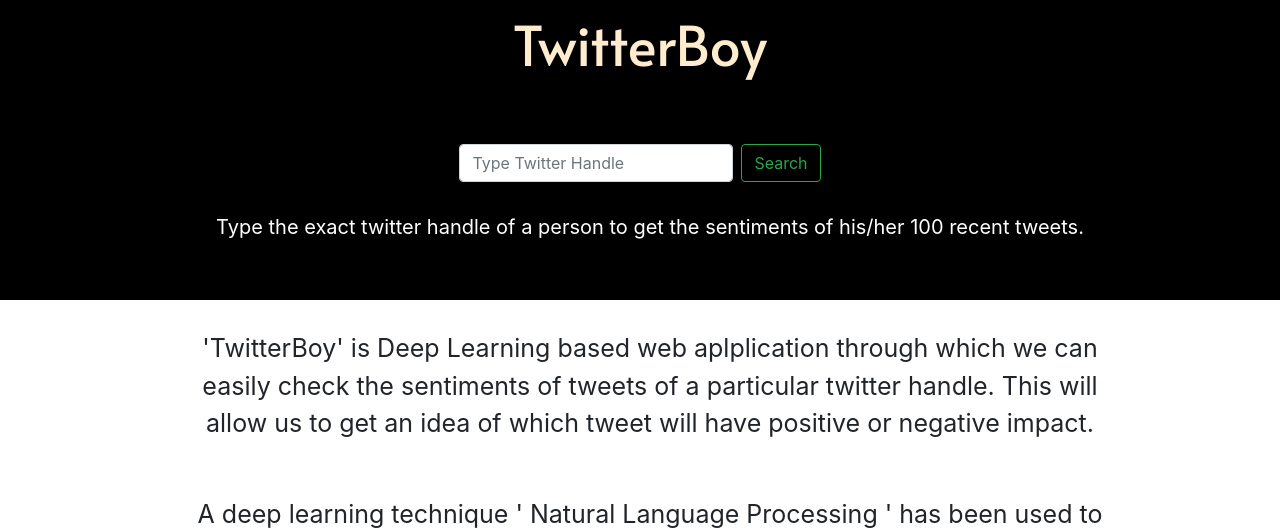
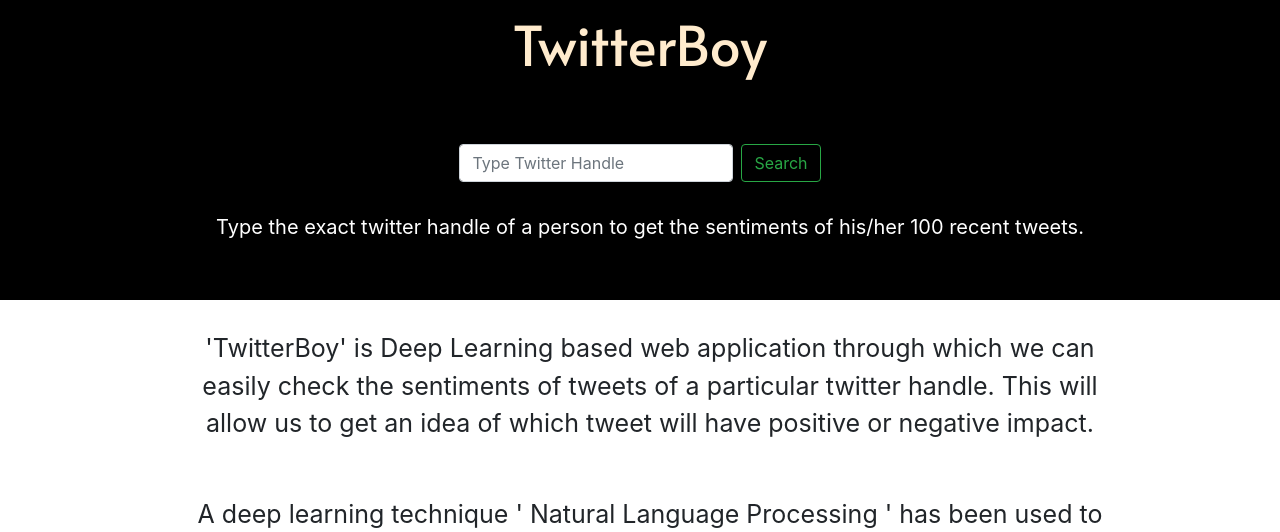
Before and after one commit to Npower8801/TwitterBoy, a Flask app: page / in a window 1280 px wide. Shown: the top 532 px of the page. Run offline with Flask 2, Linux system fonts and the light colour scheme; parts of the project's set-up code (start-up, migrations or seed data) failed here and were passed over; some libraries are stand-ins or nearby versions.

Commit message:
Add files via upload

```diff
--- a/templates/index.html
+++ b/templates/index.html
@@ -31,7 +31,7 @@
         </div>
     </div>
     <div class="content">
-        <p class="text">'TwitterBoy' is Deep Learning based web aplplication through which we can easily check the sentiments of tweets of a particular twitter handle.
+        <p class="text">'TwitterBoy' is Deep Learning based web application through which we can easily check the sentiments of tweets of a particular twitter handle.
             This will allow us to get an idea of which tweet will have positive or negative impact.
         </p><br>
         <p>A deep learning technique ' Natural Language Processing ' has been used to train a model with a large dataset of approx 1 Lac of tweets to ensure the correct
```
